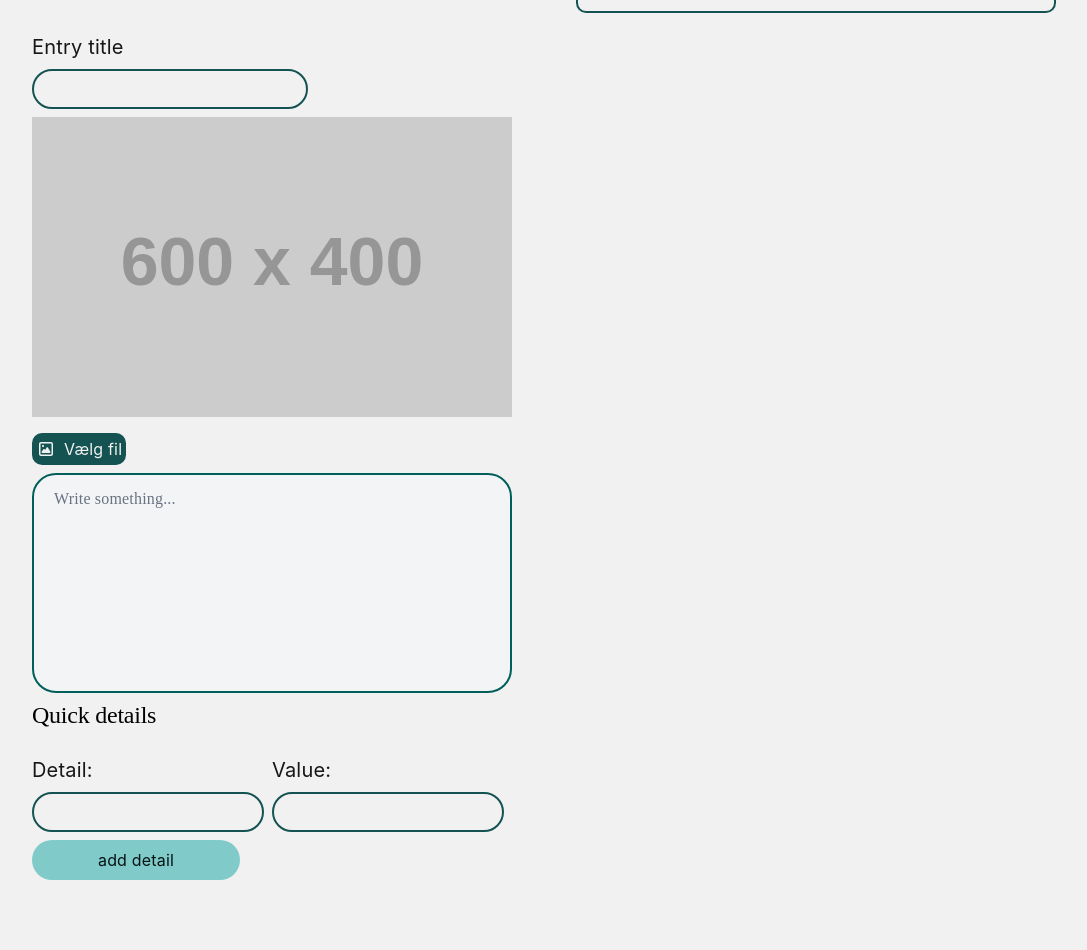
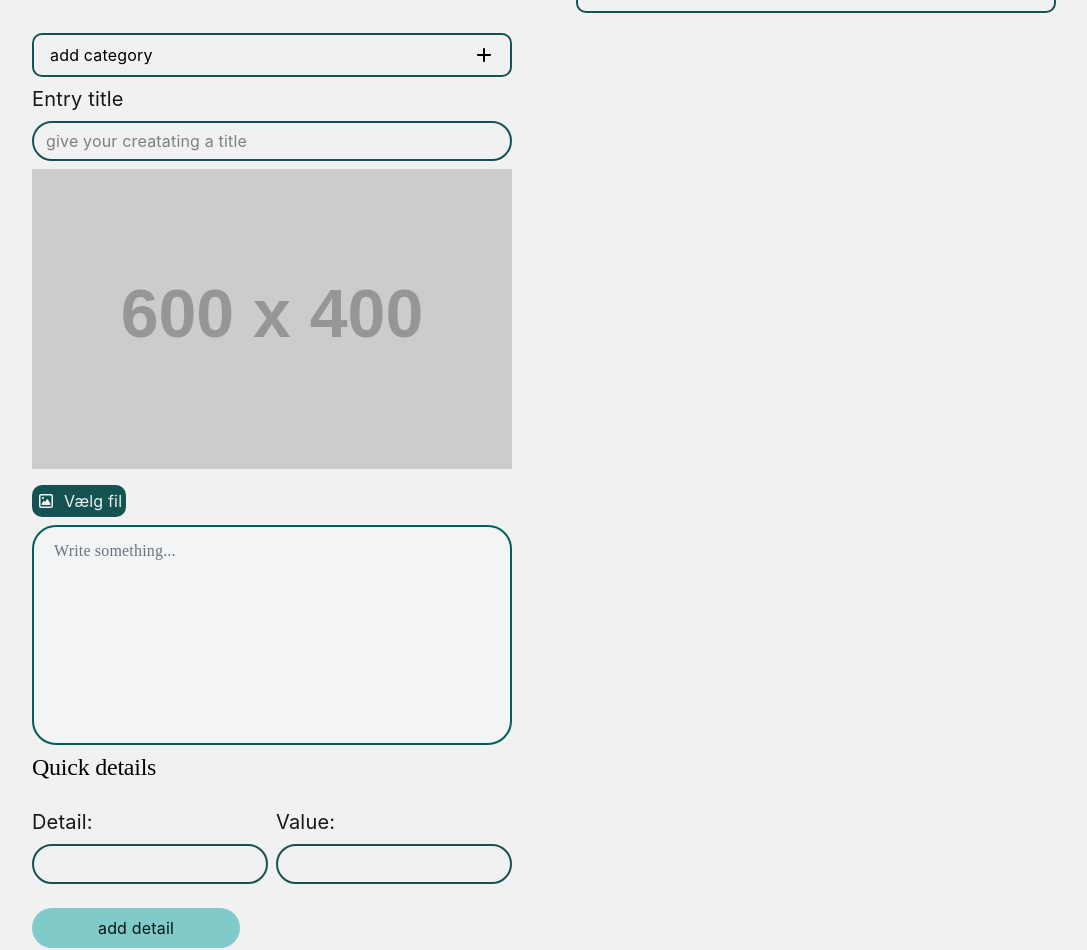
Before and after one commit to juleskj/dnd-react-flask, a React (Vite) app: page /wiki/1/new-entry in a window 1280 px wide. Shown: the part 227-1177 px from the top of the page, without its empty margins (96-1183 px from the left). Built offline with nearby package versions, Linux system fonts and the light colour scheme; a web font is replaced by a local one.

Commit message:
add wiki categori

```diff
--- a/src/components/AddButton.jsx
+++ b/src/components/AddButton.jsx
@@ -18,6 +18,8 @@ function AddButton({
     copy: "M480 400L288 400C279.2 400 272 392.8 272 384L272 128C272 119.2 279.2 112 288 112L421.5 112C425.7 112 429.8 113.7 432.8 116.7L491.3 175.2C494.3 178.2 496 182.3 496 186.5L496 384C496 392.8 488.8 400 480 400zM288 448L480 448C515.3 448 544 419.3 544 384L544 186.5C544 169.5 537.3 153.2 525.3 141.2L466.7 82.7C454.7 70.7 438.5 64 421.5 64L288 64C252.7 64 224 92.7 224 128L224 384C224 419.3 252.7 448 288 448zM160 192C124.7 192 96 220.7 96 256L96 512C96 547.3 124.7 576 160 576L352 576C387.3 576 416 547.3 416 512L416 496L368 496L368 512C368 520.8 360.8 528 352 528L160 528C151.2 528 144 520.8 144 512L144 256C144 247.2 151.2 240 160 240L176 240L176 192L160 192z",
     downArror:
       "M297.4 470.6C309.9 483.1 330.2 483.1 342.7 470.6L534.7 278.6C547.2 266.1 547.2 245.8 534.7 233.3C522.2 220.8 501.9 220.8 489.4 233.3L320 402.7L150.6 233.4C138.1 220.9 117.8 220.9 105.3 233.4C92.8 245.9 92.8 266.2 105.3 278.7L297.3 470.7z",
+    xmark:
+      "M183.1 137.4C170.6 124.9 150.3 124.9 137.8 137.4C125.3 149.9 125.3 170.2 137.8 182.7L275.2 320L137.9 457.4C125.4 469.9 125.4 490.2 137.9 502.7C150.4 515.2 170.7 515.2 183.2 502.7L320.5 365.3L457.9 502.6C470.4 515.1 490.7 515.1 503.2 502.6C515.7 490.1 515.7 469.8 503.2 457.3L365.8 320L503.1 182.6C515.6 170.1 515.6 149.8 503.1 137.3C490.6 124.8 470.3 124.8 457.8 137.3L320.5 274.7L183.1 137.4z",
   };
 
   if (link) {
--- a/src/components/Button.jsx
+++ b/src/components/Button.jsx
@@ -2,11 +2,13 @@ export default function Button({
   buttonText,
   buttonType = "submit",
   center = true,
+  ...props
 }) {
   return (
     <button
       type={buttonType}
       className={`w-52 bg-main-100 text-main-400 h-10 rounded-3xl ${center && "m-auto"}  cursor-pointer`}
+      {...props}
     >
       {buttonText}
     </button>
--- a/src/components/InputField.jsx
+++ b/src/components/InputField.jsx
@@ -11,6 +11,7 @@ export default function InputField({
   maxlength,
   value,
   color = "light",
+  placeholder,
 }) {
   const colors = {
     light: {
@@ -45,6 +46,7 @@ export default function InputField({
         required={required}
         onChange={onChange}
         value={value}
+        placeholder={placeholder}
         className={`h-10 bg-light-100 w-full rounded-3xl border-2 ${colors[color].border} text-main-400 p-3`}
       />
     </div>
--- /dev/null
+++ b/src/components/wiki/AddWikiCategori.jsx
@@ -0,0 +1,126 @@
+import { useState } from "react";
+import { CATEGORIES } from "../WikiDummyData";
+import AddButton from "../AddButton";
+import InputField from "../InputField";
+import Button from "../Button";
+
+function AddWikiCategori({ categori, onChange, editing = true }) {
+  // UI-only state
+  const [open, setOpen] = useState(false);
+  const [newTitle, setNewTitle] = useState("");
+
+  function chooseCategori(category) {
+    onChange({ id: category.id, title: category.title, isNew: false });
+    setOpen(false);
+  }
+
+  function createCategori() {
+    const title = newTitle.trim();
+    if (!title) return;
+
+    // if it already exists, pick the existing one instead of making a duplicate
+    const existing = CATEGORIES.find(
+      (c) => c.title.toLowerCase() === title.toLowerCase(),
+    );
+    if (existing) {
+      chooseCategori(existing);
+    } else {
+      onChange({ id: null, title, isNew: true });
+      setOpen(false);
+    }
+    setNewTitle("");
+  }
+
+  function removeCategori() {
+    onChange(null); // back to the default
+  }
+
+  return (
+    <div className="flex flex-col gap-2">
+      {editing && (
+        <AddButton
+          css={`
+            ${categori &&
+            "text-dark-100 border-gray-700 opacity-40 bg-gray-100  disabled:pointer-events-none"} col-span-2 lg:min-w-full
+          `}
+          btnText="add category"
+          onClick={() => setOpen(!open)}
+          aria-expanded={open}
+          icon={open && !categori ? "xmark" : "add"}
+        ></AddButton>
+      )}
+      {open && !categori && (
+        <div className="flex flex-col gap-2 rounded-[10px] border-2 border-main-300 p-2">
+          {CATEGORIES.map((category) => (
+            <button
+              key={category.id}
+              type="button"
+              onClick={() => chooseCategori(category)}
+              className="flex items-center justify-between py-1 text-left"
+            >
+              {category.title}
+              <svg
+                xmlns="http://www.w3.org/2000/svg"
+                viewBox="0 0 640 640"
+                className="h-5 w-5 text-dark-100"
+                aria-hidden="true"
+              >
+                <path
+                  fill="currentColor"
+                  d="M352 128C352 110.3 337.7 96 320 96C302.3 96 288 110.3 288 128L288 288L128 288C110.3 288 96 302.3 96 320C96 337.7 110.3 352 128 352L288 352L288 512C288 529.7 302.3 544 320 544C337.7 544 352 529.7 352 512L352 352L512 352C529.7 352 544 337.7 544 320C544 302.3 529.7 288 512 288L352 288L352 128z"
+                />
+              </svg>
+            </button>
+          ))}
+
+          <div className="grid grid-cols-[2fr_1fr] gap-2 border-t-2 border-main-300 pt-2">
+            <InputField
+              name="new_categori"
+              placeholder="Or create a new category..."
+              value={newTitle}
+              minlength={50}
+              onChange={(e) => setNewTitle(e.target.value)}
+              color="dark"
+            />
+            <Button
+              buttonType="button"
+              buttonText="create"
+              onClick={createCategori}
+              disabled={!newTitle.trim()}
+            >
+              Create
+            </Button>
+          </div>
+        </div>
+      )}
+
+      {categori && (
+        <section className="flex items-center justify-between rounded-[10px] border-2 border-main-300 px-3 py-1">
+          <p>{categori.title}</p>
+          {editing && (
+            <button
+              type="button"
+              onClick={removeCategori}
+              aria-label={`Remove category ${categori.title}`}
+              className="px-2 text-xl leading-none"
+            >
+              <svg
+                xmlns="http://www.w3.org/2000/svg"
+                viewBox="0 0 640 640"
+                className="h-5 w-5 text-dark-100"
+                aria-hidden="true"
+              >
+                <path
+                  fill="currentColor"
+                  d="M183.1 137.4C170.6 124.9 150.3 124.9 137.8 137.4C125.3 149.9 125.3 170.2 137.8 182.7L275.2 320L137.9 457.4C125.4 469.9 125.4 490.2 137.9 502.7C150.4 515.2 170.7 515.2 183.2 502.7L320.5 365.3L457.9 502.6C470.4 515.1 490.7 515.1 503.2 502.6C515.7 490.1 515.7 469.8 503.2 457.3L365.8 320L503.1 182.6C515.6 170.1 515.6 149.8 503.1 137.3C490.6 124.8 470.3 124.8 457.8 137.3L320.5 274.7L183.1 137.4z"
+                />
+              </svg>
+            </button>
+          )}
+        </section>
+      )}
+    </div>
+  );
+}
+
+export default AddWikiCategori;
--- a/src/components/wiki/ContextLinkWrapper.jsx
+++ b/src/components/wiki/ContextLinkWrapper.jsx
@@ -36,6 +36,7 @@ function ContextLinks({
           type="button"
           onClick={() => setOpen(!open)}
           aria-expanded={open}
+          icon={open ? "xmark" : "add"}
         ></AddButton>
       )}
 
@@ -56,7 +57,7 @@ function ContextLinks({
           {CATEGORIES.map((category) => (
             <details key={category.id} className="group">
               <summary className="flex cursor-pointer list-none items-center justify-between py-1 [&::-webkit-details-marker]:hidden">
-                {category.title}
+                <p>{category.title}</p>
                 <svg
                   xmlns="http://www.w3.org/2000/svg"
                   viewBox="0 0 640 640"
--- a/src/components/wiki/EntryDetail.jsx
+++ b/src/components/wiki/EntryDetail.jsx
@@ -1,12 +1,18 @@
 function EntryDetail({ listItem, remove }) {
   return (
-    <li key={listItem.id} className="relative">
+    <li
+      key={listItem.id}
+      className="border-2 border-main-300 py-2 px-4 rounded-[10px] w-full flex flex-row items-center justify-between"
+    >
+      <p>
+        <span>{listItem.entry_list_title}:</span>
+        {listItem.entry_list_value}
+      </p>
       {remove && (
         <button
           type="button"
           onClick={() => remove(listItem.id)}
           aria-label={`Remove ${listItem.entry_list_title}`}
-          className="absolute right-3 top-2"
         >
           <svg
             xmlns="http://www.w3.org/2000/svg"
@@ -21,11 +27,6 @@ function EntryDetail({ listItem, remove }) {
           </svg>
         </button>
       )}
-
-      <p>
-        <span>{listItem.entry_list_title}:</span>
-        {listItem.entry_list_value}
-      </p>
     </li>
   );
 }
--- a/src/components/wiki/EntryDetailList.jsx
+++ b/src/components/wiki/EntryDetailList.jsx
@@ -42,7 +42,7 @@ function EntryDetailList({ details, onChange }) {
 
       <span className="py-1"></span>
       <form onSubmit={handleSubmit} className="flex flex-col">
-        <div className="py-2 flex flex-row gap-2">
+        <div className="py-2 grid grid-cols-2 gap-2">
           <InputField
             onChange={(e) => setListTitle(e.target.value)}
             type="List title"
@@ -68,7 +68,7 @@ function EntryDetailList({ details, onChange }) {
 
         <Button buttonText="add detail" center={false}></Button>
       </form>
-      <ul className="py-4">
+      <ul className="py-4 flex flex-col gap-2">
         {details.map((listItem) => (
           <EntryDetail
             key={listItem.id}
--- a/src/pages/wikipedia/WikiCreateEntry.jsx
+++ b/src/pages/wikipedia/WikiCreateEntry.jsx
@@ -10,12 +10,14 @@ import { useParams } from "react-router";
 
 import { useState, useEffect } from "react";
 import InputField from "../../components/InputField";
+import AddWikiCategori from "../../components/wiki/AddWikiCategori";
 
 const ENTRY_DATA = {
   entry_title: "",
-  text: "",
-  details: [], // [{ id, entryListTitle, entryListValue }]
-  links: [], // [{ id, categori, slug }]
+  blocks: [{ id: "first", type: "text", content: "" }], // start med én tekstblok
+  details: [],
+  links: [],
+  categori: null,
 };
 
 function WikiCreateEntry() {
@@ -27,6 +29,7 @@ function WikiCreateEntry() {
 
   // image upload
   const [imageFile, setImageFile] = useState(null);
+
   const [entry, setEntry] = useState(() => {
     try {
       const saved = localStorage.getItem(entryKey);
@@ -50,9 +53,12 @@ function WikiCreateEntry() {
       color="teal"
       css="lg:grid lg:grid-cols-2 lg:items-start lg:gap-16 md:gap-8 "
     >
-      <section className="flex flex-col gap-2 [&_p]:max-w-[65ch]  items-start relative mb-8 mb:mb-0 lg:mb-0">
+      <section className="flex flex-col gap-2 items-stretch [&_p]:max-w-[65ch]  relative mb-8 mb:mb-0 lg:mb-0">
         <Breadcrumb></Breadcrumb>
-
+        <AddWikiCategori
+          categori={entry.categori}
+          onChange={(categori) => updateField("categori", categori)}
+        />
         <InputField
           type="text"
           placeholder="give your creatating a title"
@@ -96,6 +102,7 @@ function WikiCreateEntry() {
           onChange={(links) => updateField("links", links)}
         />
       </section>
+      {/* see the preview of whats getting saved */}
       {/* <pre className="text-xs">
         {JSON.stringify(
           { ...entry, image_url: imageFile?.name ?? null },
```
